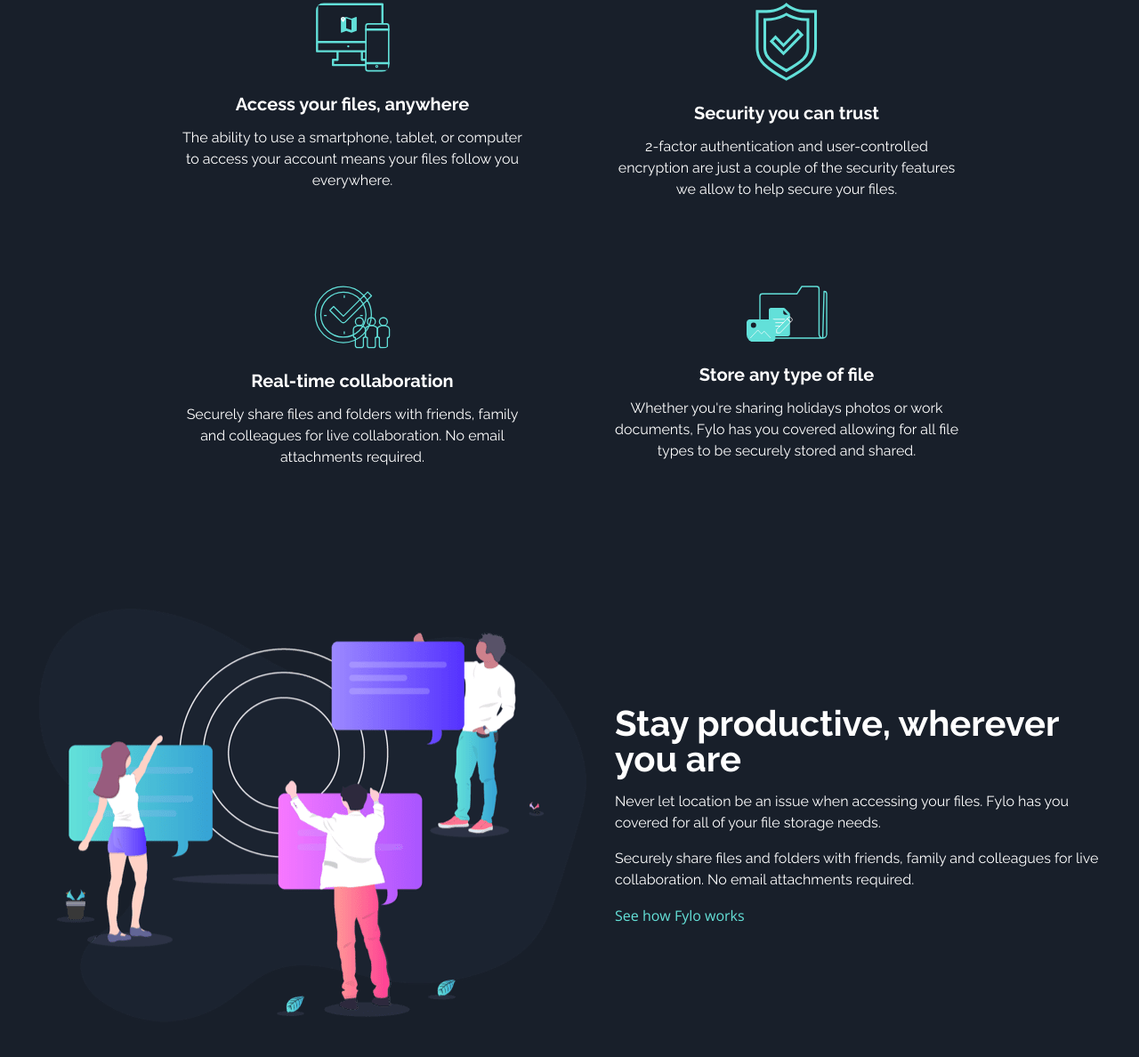
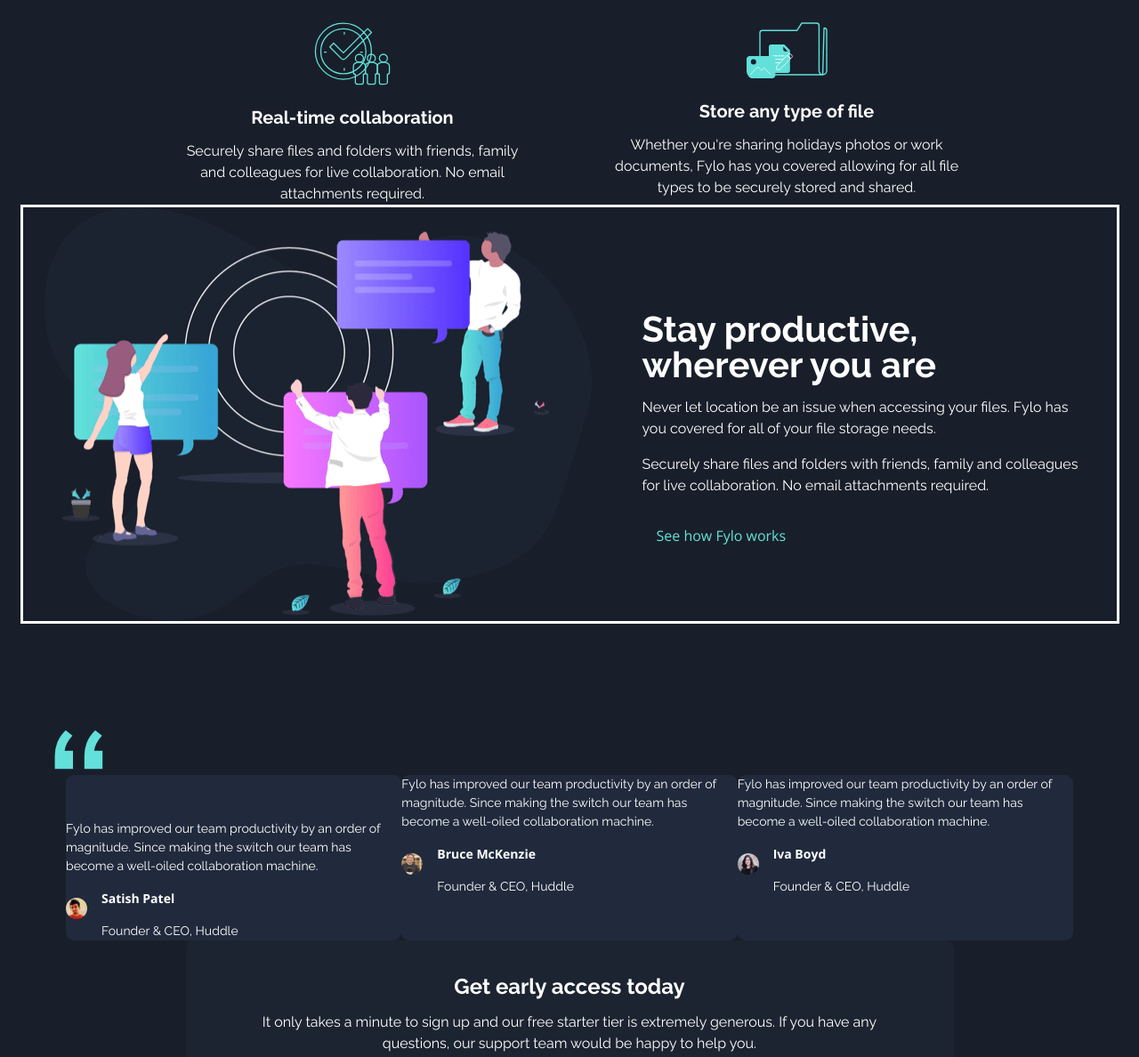
Before and after one commit to Nikkorey/Fylo-Landing-Page, a plain HTML site: page index.html in a window 1280 px wide. Shown: the part 1213-2401 px from the top of the page at 89% size. Drawn offline with nearby package versions, Linux system fonts and the light colour scheme.

Commit message:
refactoring my code

```diff
--- a/index.html
+++ b/index.html
@@ -28,8 +28,6 @@
   </style>
 </head>
 <body>
-  <header class="header">
-    <div class="container">
   <nav class="nav split">
     <img src="/images/logo.svg" alt="">
     <ul class="nav__list split">
@@ -38,22 +36,17 @@
       <li class="nav__list-item"><a href="#">Sign In</a></li>
     </ul>
   </nav>
-    </div>
-  </header>
 
-  <section class="section__intro text-center">
-    <div class="container">
+  <section class="intro text-center">
     <img src="./images/illustration-intro.png" alt="intro">
     <div class="intro__wrapper flow-content">
       <h2 class="intro__title">All your files in one secure location, accessible anywhere.</h2>
       <p class="intro__sub">Fylo stores all your most important files in one secure location. Access them wherever you need, share and collaborate with friends family, and co-workers.</p>
       <a href="#" class="btn btn-accent">Get Started</a>
     </div>
-    </div>
   </section>
 
-  <section class="section-features  text-center">
-    <div class="container">
+  <section class="features text-center spacer">
     <ul class="flow-content--lg grid">
       <li class="flow-content">
         <img src="./images/icon-access-anywhere.svg" alt="Access Icon">
@@ -76,27 +69,23 @@
         <p>Whether you're sharing holidays photos or work documents, Fylo has you covered allowing for all file types to be securely stored and shared.</p>
       </li>
     </ul>
-    </div>
   </section>
 
-  <section class="section-about">
-    <div class="container about__wrapper split">
+  <section class="about split spacer">
     <img src="./images/illustration-stay-productive.png" alt="illustration">
-      <div class="section__about-intro flow-content">
+    <header class="flow-content">
       <h2 class="section__title">Stay productive, wherever you are</h2>
       <p>Never let location be an issue when accessing your files. Fylo has you covered for all of your file storage needs.</p>
       <p>Securely share files and folders with friends, family and colleagues for live collaboration. No email attachments required.</p>
       <a href="#" class="btn">See how Fylo works</a>
-      </div>
-    </div>
+    </header>
   </section>
 
   <section class="testimonial">
-    <div class="container testimonials">
-      <ul class="testimonials__wrapper split">
+    <div class="testimonial__wrapper split">
       <article class="testimonial__card bg-lighter">
-          <p>Fylo has improved our team productivity by an order of magnitude. Since making the switch our team has become a well-oiled collaboration machine.</p>
-          <footer>
+        <blockquote>Fylo has improved our team productivity by an order of magnitude. Since making the switch our team has become a well-oiled collaboration machine.</blockquote>
+        <footer class="profile">
           <img src="./images/profile-1.jpg" alt="Satish Profile">
           <div>
             <h4>Satish Patel</h4>
@@ -106,9 +95,9 @@
       </article>
 
       <article class="testimonial__card bg-lighter">
-          <p>Fylo has improved our team productivity by an order of magnitude. Since making the switch our team has
-            become a well-oiled collaboration machine.</p>
-          <footer>
+        <blockquote>Fylo has improved our team productivity by an order of magnitude. Since making the switch our team has
+          become a well-oiled collaboration machine.</blockquote>
+        <footer class="profile">
           <img src="./images/profile-2.jpg" alt="Bruce Profile">
           <div>
             <h4>Bruce McKenzie</h4>
@@ -118,8 +107,8 @@
       </article>
 
       <article class="testimonial__card bg-lighter">
-          <p>Fylo has improved our team productivity by an order of magnitude. Since making the switch our team has become a well-oiled collaboration machine.</p>
-          <footer>
+        <blockquote>Fylo has improved our team productivity by an order of magnitude. Since making the switch our team has become a well-oiled collaboration machine.</blockquote>
+        <footer class="profile">
           <img src="./images/profile-3.jpg" alt="Iva Profile">
           <div>
             <h4>Iva Boyd</h4>
@@ -127,7 +116,6 @@
           </div>
         </footer>
       </article>
-      </ul>
     </div>
   </section>
 
--- a/styles.css
+++ b/styles.css
@@ -64,7 +64,8 @@ h3,
 p,
 dl,
 dd,
-figure {
+figure,
+blockquote {
   margin: 0;
   font-family: var(--ff-serif);
 }
@@ -126,10 +127,9 @@ a {
 }
 
 /* Utility Class */
-.container {
-  max-width: 1240px;
-  margin: 0 auto;
-  padding: 0 1.5em;
+
+.spacer {
+  margin-top: var(-spacer, 8.125rem);
 }
 
 .flow-content > * + * {
@@ -150,9 +150,7 @@ a {
 
 .split {
   display: flex;
-  flex-direction: var(--flex-d, column);
-  justify-content: var(--j-content, space-between);
-  align-items: center;
+  flex-direction: column;
 }
 
 .text-center {
@@ -168,10 +166,6 @@ a {
 }
 
 /* General Lay-out */
-
-.header {
-  padding: 1.5rem 0;
-}
 
 .nav {
   --flex-d: row;
@@ -192,34 +186,76 @@ a {
   border-bottom: 1px solid;
 }
 
-.section__intro {
+/* Intro */
+.intro {
+  max-width: 720px;
+  margin: 0 auto;
+  padding: 0 1.5rem;
   margin-top: 3rem;
 }
 
-.intro__wrapper {
-  max-width: 734px;
-  margin: 2rem auto 0 auto;
+.intro.intro__sub {
+  max-width: 589px;
+  margin: 0 auto;
 }
 
-.section-features {
-  padding: 8.25rem 0;
+/* Features */
+.features {
+  max-width: 880px;
+  margin-left: auto;
+  margin-right: auto;
+  padding: 0 1.5rem;
 }
 
-.testimonials {
-  padding: 3em;
+/* About */
+.about {
+  max-width: 1235px;
+  margin-left: auto;
+  margin-right: auto;
+  padding: 0 1.5rem;
 }
 
-.testimonials__wrapper > * + * {
-  margin-top: 1.5rem;
+.about header {
+  margin-top: 3rem;
+}
+@media (min-width: 1024px) {
+  .about {
+    flex-direction: row;
+    align-items: center;
+    border: solid;
+  }
+
+  .about > * + * {
+    margin-left: 3.5625rem;
+    margin-top: 0;
+  }
+
+  .about h2 {
+    width: 15ch;
+  }
+}
+
+/* Testimonials */
+.testimonial {
+  max-width: 1180px;
+  margin-left: auto;
+  margin-right: auto;
+  margin-top: 10.625rem;
+  padding: 0 1.5rem;
+}
+
+@media (min-width: 1024px) {
+  .testimonial__wrapper {
+    flex-direction: row;
+  }
 }
 
 .testimonial__card {
-  padding: 2em;
   border-radius: var(--br);
   font-size: var(--fs-200);
 }
 
-.testimonial__card img {
+.profile img {
   border-radius: 50%;
   width: 24px;
 }
@@ -320,6 +356,7 @@ a {
   background: var(--bg, none);
   color: var(--fg, var(--clr-secondary-200));
   text-decoration: none;
+  padding: 1rem;
 }
 
 .btn-accent {
@@ -334,22 +371,9 @@ a {
 }
 
 @media (min-width: 1024px) {
-  .header {
-    padding: 4.5625rem 0;
-  }
-
-  .header img {
-    width: 176px;
-    height: 52px;
-  }
-
-  .testimonials__wrapper {
-    --flex-d: row;
-  }
-
-  .testimonials {
-    display: flex;
-    gap: 3em;
+  .primary__header,
+  .features {
+    padding: 0;
   }
 
   .section-features {
@@ -368,11 +392,6 @@ a {
     margin: 0;
   }
 
-  .about__wrapper {
-    --flex-d: row;
-    gap: 2em;
-  }
-
   .cta__form {
     --flex-d: row;
   }
```
Lines whose indentation alone changed are shown as unchanged.
